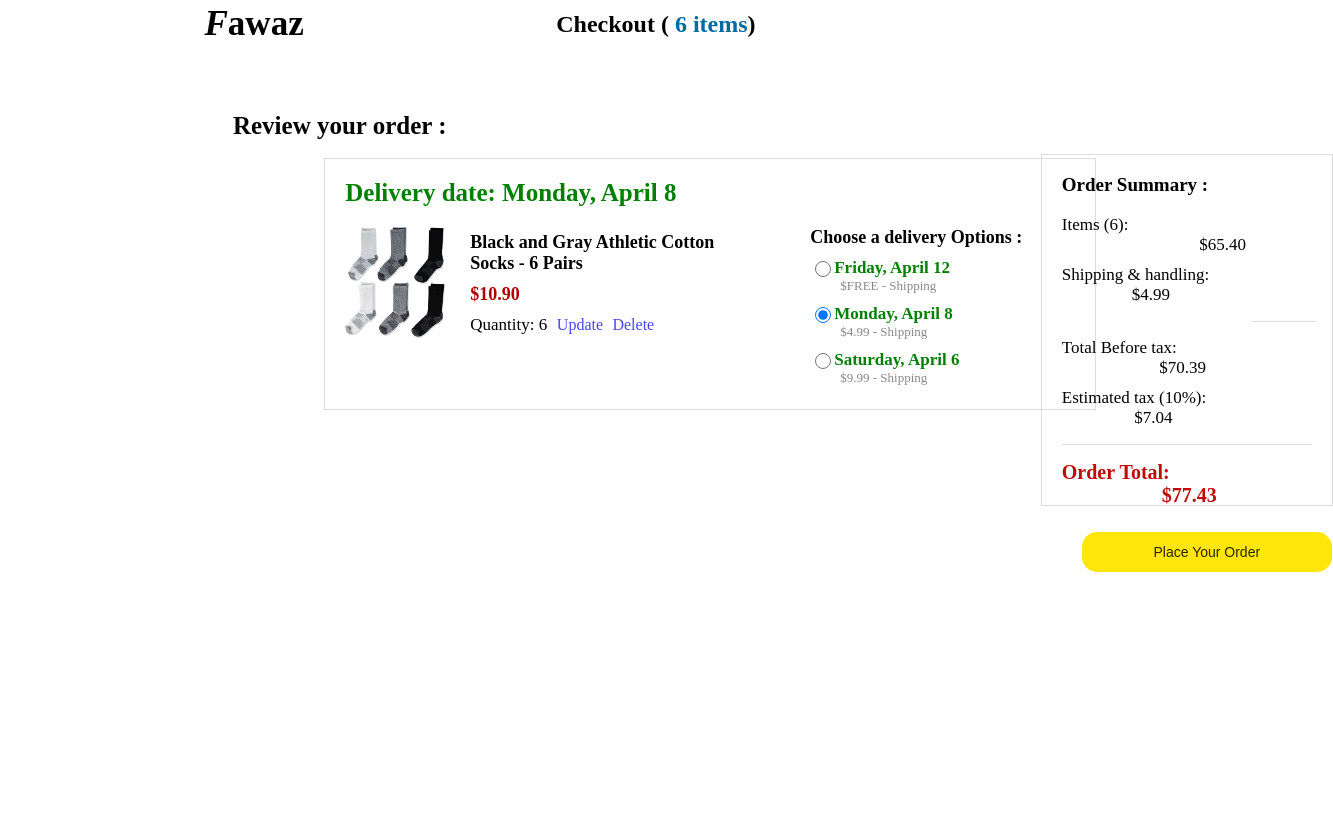
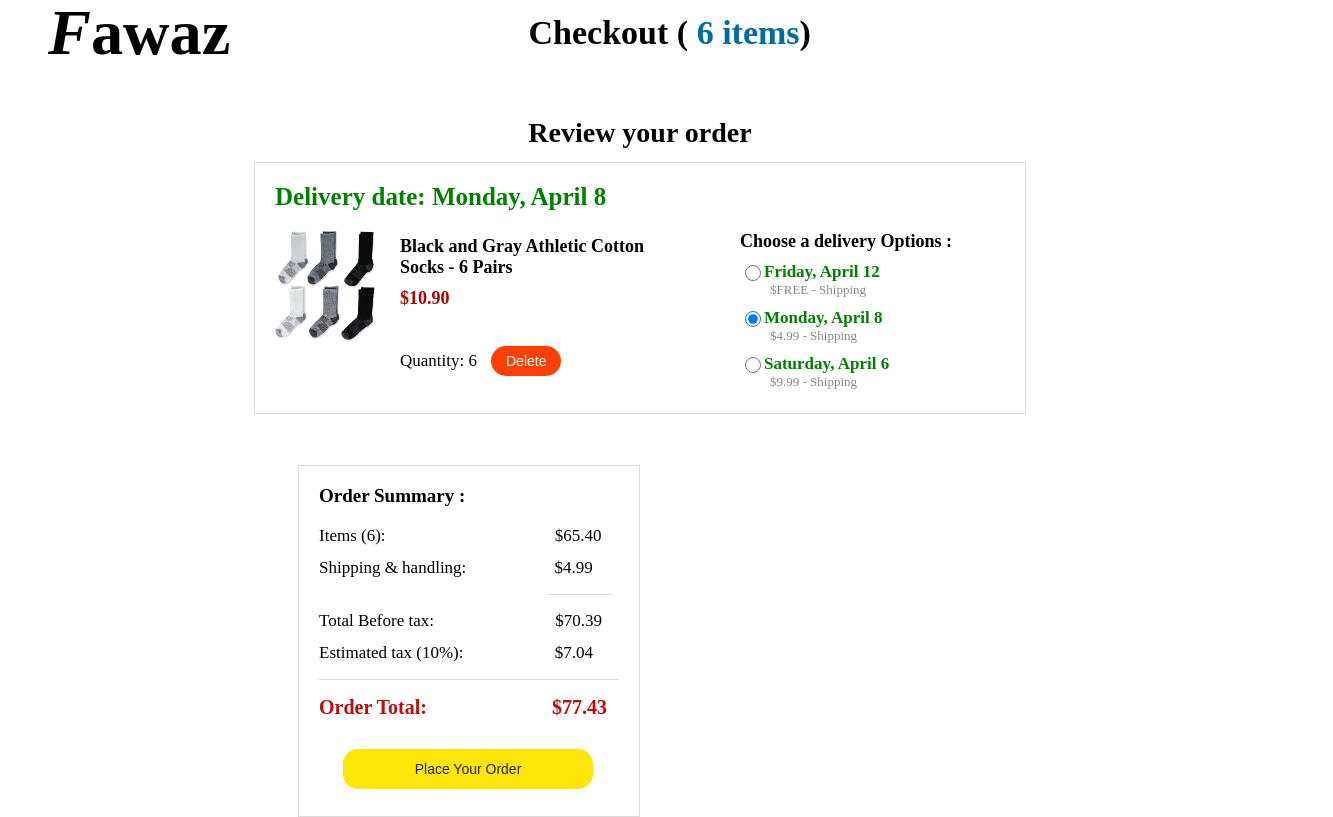
Before and after one commit to MohamedFawaz14/fawaz-ecommerce-app, a plain HTML site: page checkout.html in a window 1280 px wide. Shown: the whole page, 1333 px wide, since content can reach past the window. Drawn offline with nearby package versions, Linux system fonts and the light colour scheme.

Commit message:
super wow finished project !!!!

```diff
--- a/checkout.html
+++ b/checkout.html
@@ -21,7 +21,7 @@
 
         </div>
 
-    <div class ="review">Review your order :</div>
+    <div class ="review">Review your order </div>
 <div class ="cart-grid">
 
 <div class ="order-container js-cart-container">
--- a/scripts/checkout/orderSummary.js
+++ b/scripts/checkout/orderSummary.js
@@ -46,13 +46,12 @@ let  dateString = deliveryDate.format(' dddd, MMMM D');
         <span class ="cart-quantity">
         Quantity: <span class="quantity-label">${cartItem.quantity}</span>
         </span>
-        <span class="update-quantity-link">
-        Update
-        </span>
+    <button class= "Delete-btn">
         <span class="delete-quantity-link js-delete"
         data-product-id ="${matchingProducts.id}">
         Delete
     </span>
+    </button>
     </div>
     </div>
 
--- a/style/checkout.css
+++ b/style/checkout.css
@@ -13,40 +13,57 @@ body{
 
 .header
 {
+    margin-top: 1%;
     width: 75%;
-    height:48px;
+    height:40px;
     justify-content: space-evenly;
     display: flex;
     align-items: center;
+
 }
 
 a{
     text-decoration: none;
     color: black;
+    margin-right: auto;
+    margin-left: 5%;
+
+
+}
+
+a h3
+{
+    cursor: pointer;
 }
 .company-name
 {
-    font-size: 30px;
+    font-size: 55px;
+
 
 
 }
+
+
 .checkout
 {
 
-    font-size: 24px;
+    font-size: 34px;
     font-weight: 600;
-    margin-left: 5%;
+    margin-left: auto;
+    margin-right: auto;
 }
 
 
 .review
 {
     margin-top: 5%;
-    margin-left: 18.2%;
+   text-align: center;
     margin-bottom: 10px;
-    font-size: 25px;
+    font-size: 28px;
     font-weight: 600;
 }
+
+
 .date
 {
 
@@ -76,15 +93,24 @@ a{
 
 }
 
-.cart-grid
+.delete-btn
 {
-    display:flex;
+    width: 70px;
+    height: 30px;
+    background-color: rgb(255, 64, 6);
+    margin-left: 10px;
+    color: white;
 }
+
+
+
+
 .order-summary
 {
     padding: 20px 0px 0px 20px;
     margin-top: 1%;
-    margin-left: 42%;
+    margin-left: auto;
+    margin-right: auto;
     margin-bottom: 4%;
     width: 750px;
     height:230px;
@@ -120,20 +146,7 @@ a{
     font-weight: 500;
 }
 
-.update-quantity-link
-{
-    color:rgb(71, 71, 248);
-    cursor: pointer;
-    margin-left: 2%;
 
-}
-
-.delete-quantity-link
-{
-    color:rgb(71, 71, 248);
-    cursor: pointer;
-    margin-left: 2%;
-}
 
 .delivery-label
 {
@@ -178,7 +191,8 @@ a{
     border-style: solid;
     border-width: thin;
     border-color: rgb(0, 0, 0);
-    margin-left: 21%;
+    margin-left: auto;
+    margin-right: 50%;
     margin-top: 0.3%;
     border-color: rgba(203, 203, 203, 0.665);
 
--- a/style/style.css
+++ b/style/style.css
@@ -19,7 +19,7 @@ body{
     justify-content: space-between;
     align-items: center;
     width: 100%;
-    height: 60px;
+    height: 120px;
     background-color: black;
     overflow: hidden;
 
@@ -29,18 +29,19 @@ body{
 {
 
     color:rgb(255, 255, 255);
-    font-size: 32px;
-    margin-left: 50px;
+    font-size: 50px;
+    margin-left: 5%;
+    margin-right: auto;
 
 }
 
 .cartLogo
 {
-  margin-top: 20%;
-    position: relative;
-  margin-right: 55px;
-    width:50px;
-    height: 45px;
+  margin-top: 30%;
+  position: relative;
+  margin-right: 50px;
+    width:55px;
+    height: 50px;
 
 
 }
@@ -51,11 +52,11 @@ body{
 {
     color: rgb(233, 174, 24);
     position:absolute;
-    top :8px;
+    top :25px;
     bottom:0px;
-    margin-left: 22px;
+    margin-left: 25px;
     font-weight: 900;
-    font-size: 19px;
+    font-size: 30px;
     width :15px;
     height: 20px;
 
@@ -66,10 +67,11 @@ body{
   font-family: Arial, Helvetica, sans-serif;
   position: relative;
   color:white;
-  font-size: 19px;
+  font-size: 20px;
   font-weight: 600;
   margin-left: 48px;
   bottom: 20px;
+  margin-right: 5%;
 }
 
 .product-grid
@@ -92,7 +94,7 @@ body{
     padding-top: 30px;
     padding-left: 15px;
     border-width: thin;
-    border-color: rgba(207, 207, 207, 0.314);
+    border-color: rgba(136, 136, 136, 0.314);
     border-style:solid ;
     width:200px;
     height: 520px;
@@ -212,19 +214,19 @@ body{
     }
   }
 
-  @media (max-width: 800px) {
+  @media (max-width: 870px) {
     .product-grid {
       grid-template-columns: repeat(3, 1fr);
     }
   }
 
-  @media (max-width: 575px) {
+  @media (max-width: 525px) {
     .product-grid {
       grid-template-columns: repeat(2, 1fr);
     }
   }
 
-  @media (max-width: 450px) {
+  @media (max-width: 411px) {
     .product-grid {
       grid-template-columns: 1fr;
     }
```
Also changed, not shown: style/payment-Summary.css (line endings or trailing spaces).
